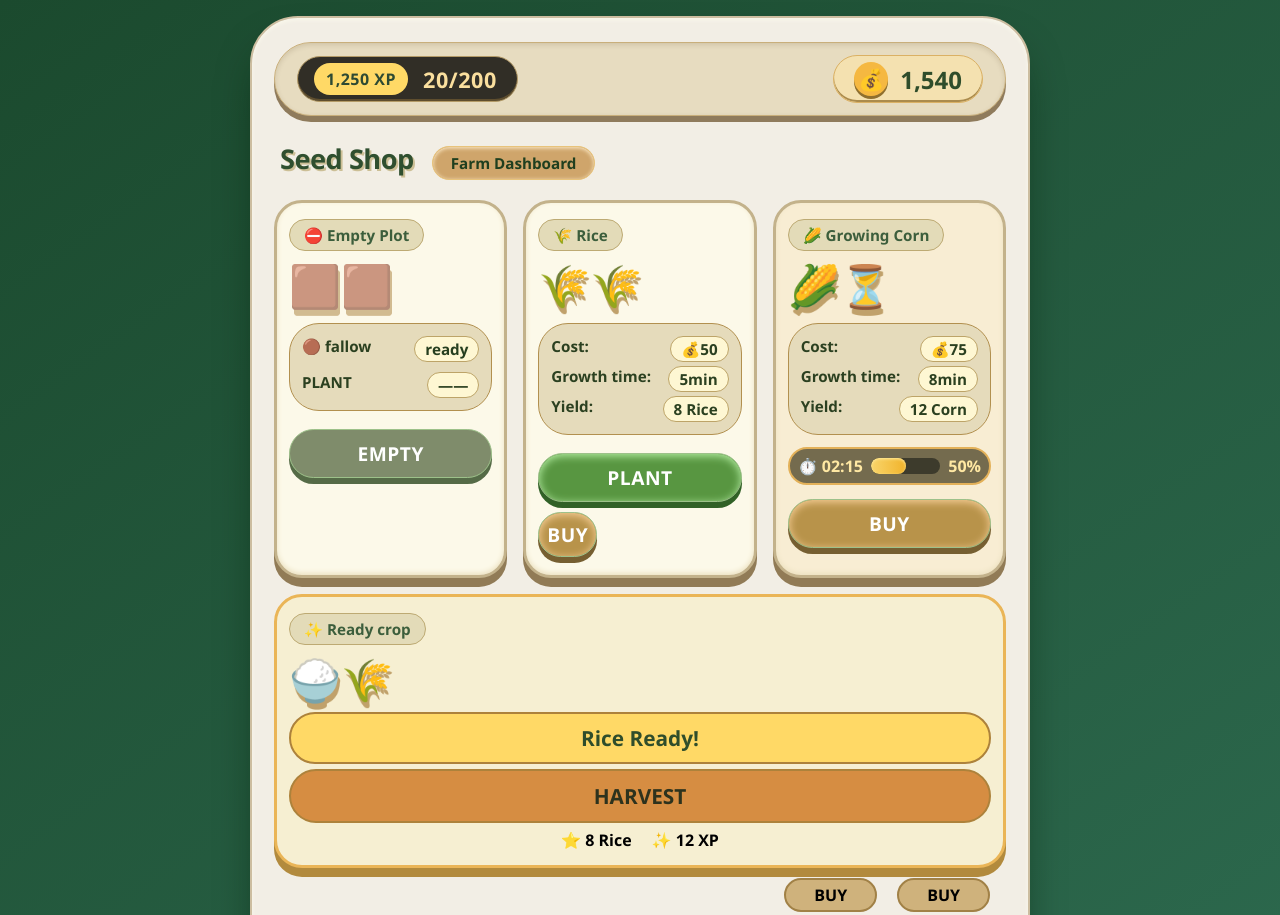
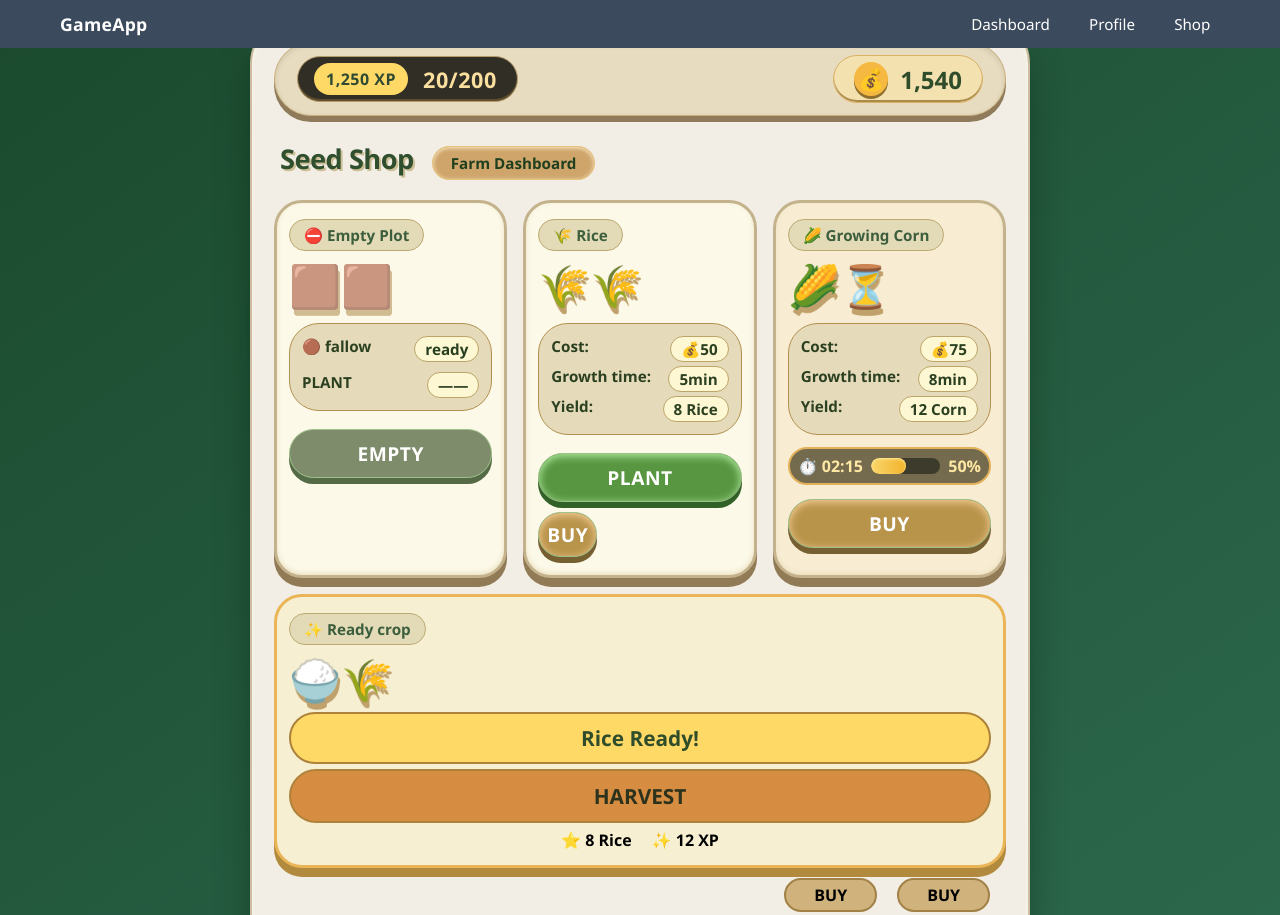
Before and after one commit to NectherLouieDev/pocket-farm-tycoon, a website built with Vite: page src/components/dashboard/index.html in a window 1280 px wide. Shown: the top 915 px of the page. Built offline with nearby package versions, Linux system fonts and the light colour scheme.

Commit message:
navigation bar updates

```diff
--- a/src/components/dashboard/index.html
+++ b/src/components/dashboard/index.html
@@ -116,5 +116,7 @@
 
     <!-- additional note: The image also shows "Empty Plot", "Rice", "Growing Corn", "Rice Ready!" and the buttons.
     The data matches: 1,250 XP, 20/200, cost 50/75, times, yield 8/12. Also "02:15" and "50%" inside growing card. -->
+
+    <script type="module" src="../../utils/navigationLoader.js"></script>
 </body>
 </html>
--- a/src/components/navigation-bar/index.html
+++ b/src/components/navigation-bar/index.html
@@ -3,7 +3,7 @@
   <div class="nav-container">
     <a href="/" class="logo">GameApp</a>
     <ul class="nav-menu">
-      <li><a href="/src/components/login/index.html">Login</a></li>
+      <li><a href="/src/components/dashboard/index.html">Dashboard</a></li>
       <li><a href="/src/components/profile/index.html">Profile</a></li>
       <li><a href="/src/components/shop/index.html">Shop</a></li>
     </ul>
```
Also changed, not shown: src/components/profile_products/index.html (+1 -0 lines).
